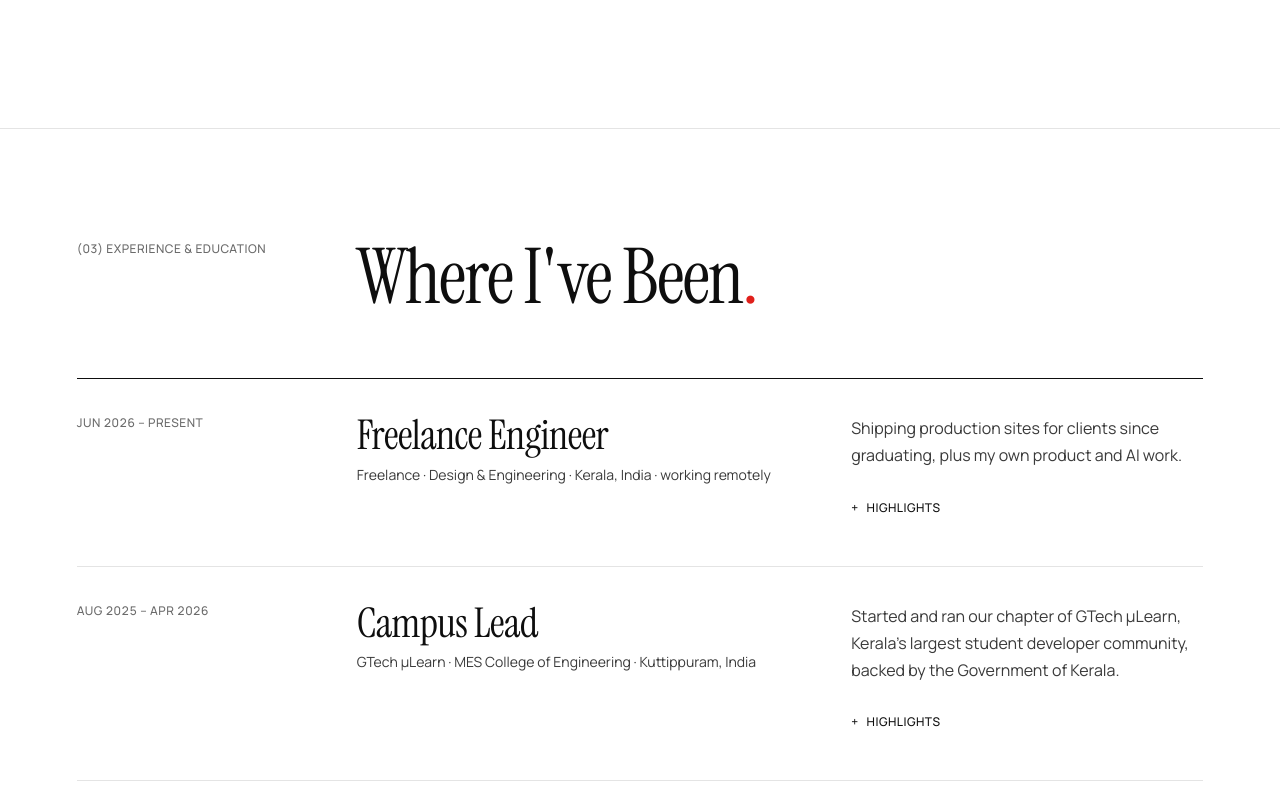
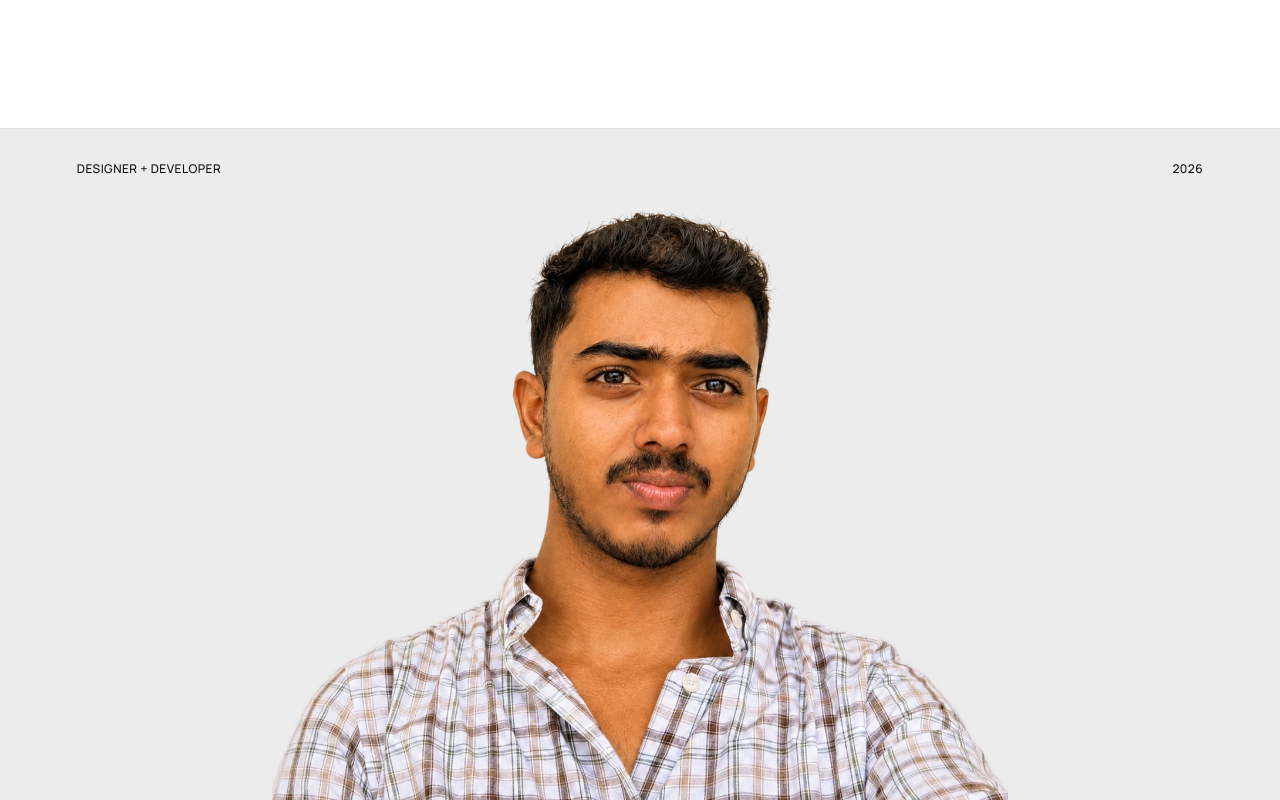
Before and after one commit to Ahamedshakir02/Shakir-s-portfolio, a React (Vite) app: page / in a window 1280 px wide. Shown: the part 5480-6280 px from the top of the page. Built offline with nearby package versions, Linux system fonts and the light colour scheme.

Commit message:
feat: place the new spreads in the home page and renumber contact

```diff
--- a/src/app/App.jsx
+++ b/src/app/App.jsx
@@ -11,6 +11,8 @@ import About from '../sections/About.jsx'
 import Path from '../sections/Path.jsx'
 import Skills from '../sections/Skills.jsx'
 import Contact from '../sections/Contact.jsx'
+import Statement from '../sections/Statement.jsx'
+import OffRecord from '../sections/OffRecord.jsx'
 
 function Home() {
   return (
@@ -18,8 +20,10 @@ function Home() {
       <Hero />
       <Work />
       <About />
+      <Statement />
       <Path />
       <Skills />
+      <OffRecord />
       <Contact />
     </main>
   )
--- a/src/sections/Contact.jsx
+++ b/src/sections/Contact.jsx
@@ -25,7 +25,7 @@ export default function Contact() {
   return (
     <section id="contact" className="scroll-mt-12 border-t border-line py-24 md:py-36">
       <div className="frame">
-        <p className="meta text-muted">(05) Contact</p>
+        <p className="meta text-muted">(06) Contact</p>
 
         <h2 className="mt-8 max-w-[14ch] font-serif text-hero">
           Got Something Worth Building<span className="dot">?</span>
```
